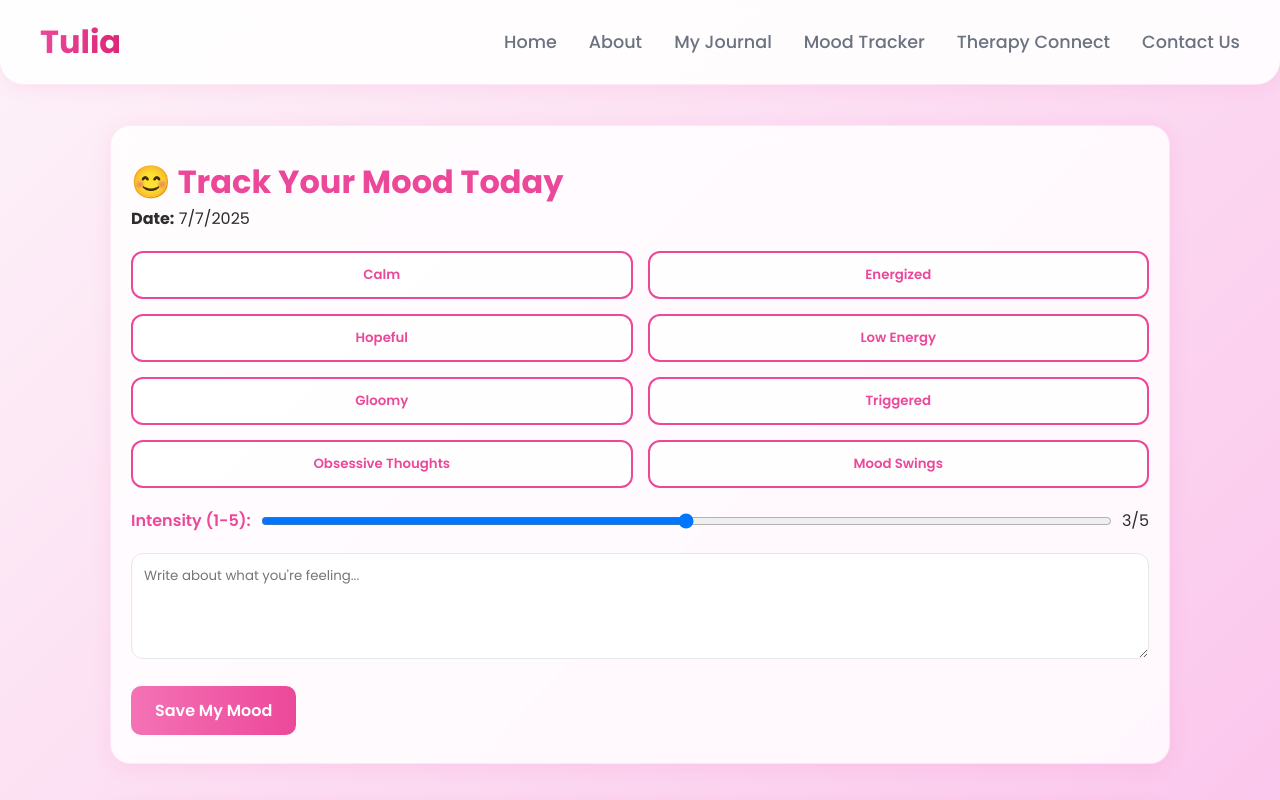
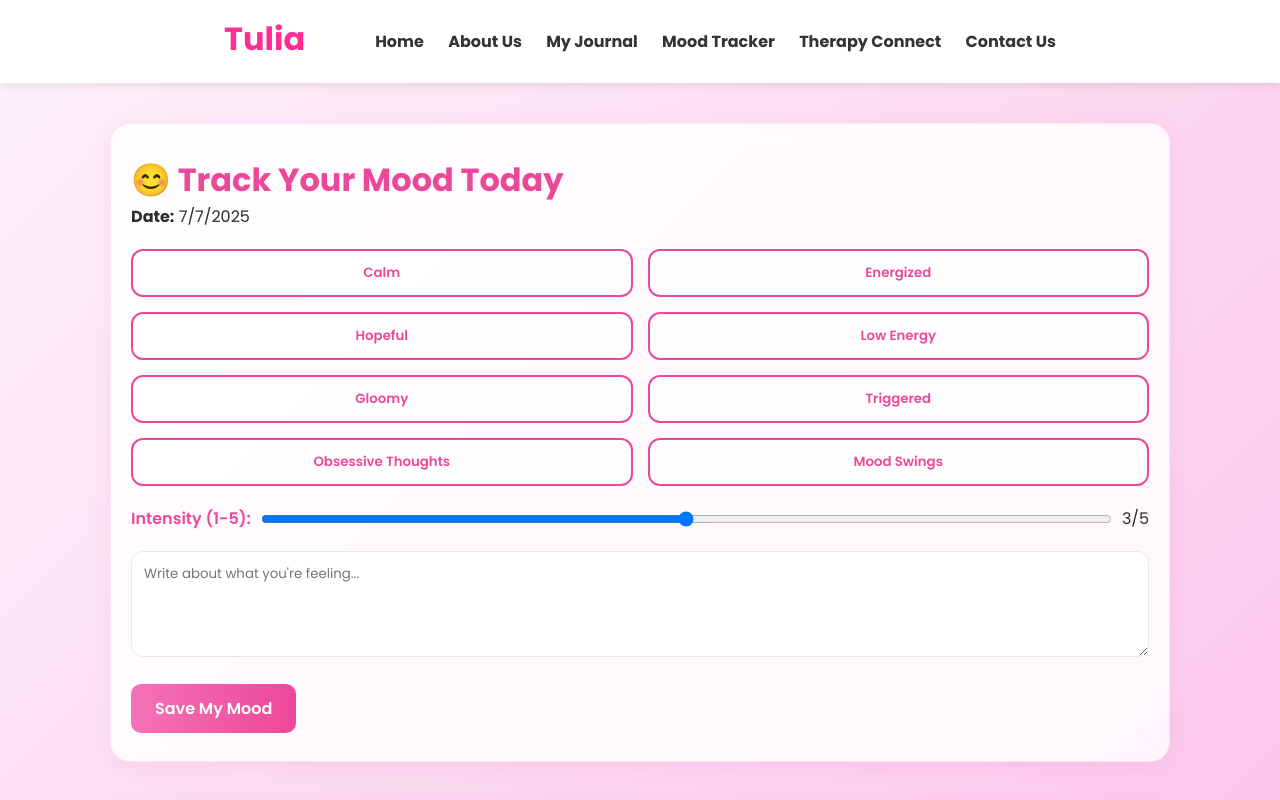
Before and after one commit to Wanjiku12/MentalHealth-app, a website: page MentalHealth App/moodtracker.html in a window 1280 px wide. Shown: the top 800 px of the page. Drawn offline with Linux system fonts and the light colour scheme.

Commit message:
Updating the nav bar

```diff
--- a/MentalHealth App/moodtracker.html
+++ b/MentalHealth App/moodtracker.html
@@ -18,55 +18,28 @@
             color: #2d2d2d;
             min-height: 100vh;
         }
-        header {
-            background: rgba(255, 255, 255, 0.9);
-            backdrop-filter: blur(16px);
-            padding: 18px 40px;
+        .navbar{
+            margin: 0;
             display: flex;
-            justify-content: space-between;
+            justify-content: center;
             align-items: center;
-            border-bottom: 1px solid rgba(236, 72, 153, 0.10);
-            border-radius: 0 0 24px 24px;
-            box-shadow: 0 2px 20px rgba(236, 72, 153, 0.10);
+            background: white;
+            padding: 15px 30px;
+            width: 100%;
+            box-shadow: 0 2px 10px rgba(0, 0, 0, 0.1);
         }
-        .logo h2 {
-            font-size: 2rem;
-            font-weight: 800;
-            background: linear-gradient(to right, #ec4899, #db2777);
-            -webkit-background-clip: text;
-            -webkit-text-fill-color: transparent;
-            background-clip: text;
-            margin: 0;
+        .navbar h1{
+            color: #ff2d92;
+            margin-right: 50px;
+            margin-bottom: 5px;
         }
-        nav ul {
-            list-style: none;
-            display: flex;
-            gap: 2rem;
+        .nav-links a{
+            margin-left: 20px;
+            text-decoration: none;
+            color: #333;
+            font-weight: bold;
         }
-        nav ul li a {
-            text-decoration: none;
-            color: #6b7280;
-            font-weight: 500;
-            font-size: 1.1rem;
-            transition: color 0.3s;
-            position: relative;
-        }
-        nav ul li a:hover {
-            color: #ec4899;
-        }
-        nav ul li a::after {
-            content: '';
-            position: absolute;
-            bottom: -5px;
-            left: 0;
-            width: 0;
-            height: 2px;
-            background: linear-gradient(to right, #ec4899, #db2777);
-            transition: width 0.3s;
-        }
-        nav ul li a:hover::after {
-            width: 100%;
-        }
+
         main {
             max-width: 1100px;
             margin: 40px auto;
@@ -202,18 +175,18 @@
 
 <!-- Header -->
 <header>
-    <div class="logo">
-        <h2>Tulia</h2>
+    <div class="navbar">
+        <h1>Tulia</h1>
+         <div class="nav-links">
+            <a href="index.html">Home</a>
+            <a href="about.html">About Us</a>
+            <a href="journal.html">My Journal</a>
+            <a href="moodtracker.html">Mood Tracker</a>
+            <a href="therapist.html">Therapy Connect</a>
+            <a href="contactpage.html">Contact Us</a>
+         </div>
     </div>
-    <nav>
-        <ul>
-            <li><a href="index.html">Home</a></li>
-            <li><a href="about.html">About</a></li>
-            <li><a href="journal.html">My Journal</a></li>
-            <li><a href="moodtracker.html">Mood Tracker</a></li>
-            <li><a href="therapist.html">Therapy Connect</a></li>
-            <li><a href="contactpage.html">Contact Us</a></li>
-    </nav>
+
 </header>
 
 <!-- Main Content -->
```
Also changed, not shown: MentalHealth App/about.html (+6 -6 lines), MentalHealth App/chat_dashboard.html (+39 -57 lines), MentalHealth App/therapist.html (+99 -46 lines).
